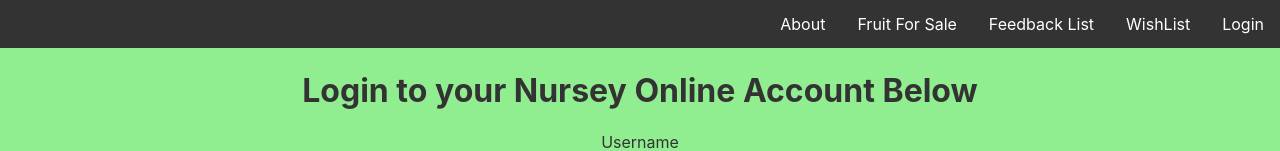
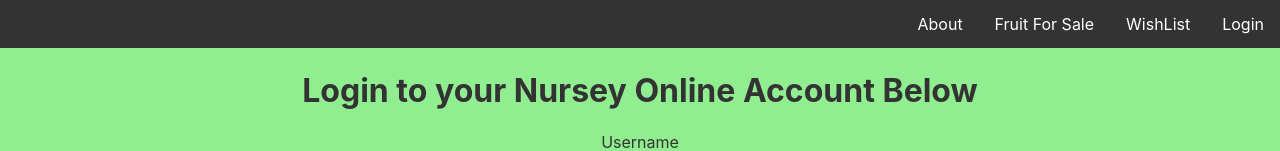
Before and after one commit to Wozberry12/NurseryOnline, a Svelte app: page / in a window 1280 px wide. Shown: the top 151 px of the page. Built offline with nearby package versions, Linux system fonts and the light colour scheme.

Commit message:
Update NavigationBar.svelte

```diff
--- a/src/components/NavigationBar.svelte
+++ b/src/components/NavigationBar.svelte
@@ -1,7 +1,6 @@
 <script>
     import Login from "./Login.svelte";
     import Wishlist from "./Wishlist.svelte";
-    import FeedbackList from "./FeedbackList.svelte";
     import About from "./About.svelte";
     import FruitList from "./FruitPage.svelte";
     export let menu = 1;
@@ -13,9 +12,8 @@
         <ul id ="navList">
             <li><a href="/" on:click|preventDefault={() => (menu = 1)}>Login</a></li>
             <li><a href="/" on:click|preventDefault={() => (menu = 2)}>WishList</a></li>
-            <li><a href="/" on:click|preventDefault={() => (menu = 3)}>Feedback List</a></li>
-            <li><a href="/" on:click|preventDefault={() => (menu = 4)}>Fruit For Sale</a></li>
-            <li><a href="/" on:click|preventDefault={() => (menu = 5)}>About</a></li>
+            <li><a href="/" on:click|preventDefault={() => (menu = 3)}>Fruit For Sale</a></li>
+            <li><a href="/" on:click|preventDefault={() => (menu = 4)}>About</a></li>
 
             <!-- {#each linkList as link}
                 <li> <a href={link.href}>{link.label}</a></li>
@@ -29,10 +27,8 @@
 {:else if menu === 2}
     <Wishlist />
 {:else if menu === 3}
-    <FeedbackList />
+    <FruitList />
 {:else if menu === 4}
-    <FruitList />
-{:else if menu === 5}
     <About />
 {:else}
     <h1>Page not Found</h1>
```
